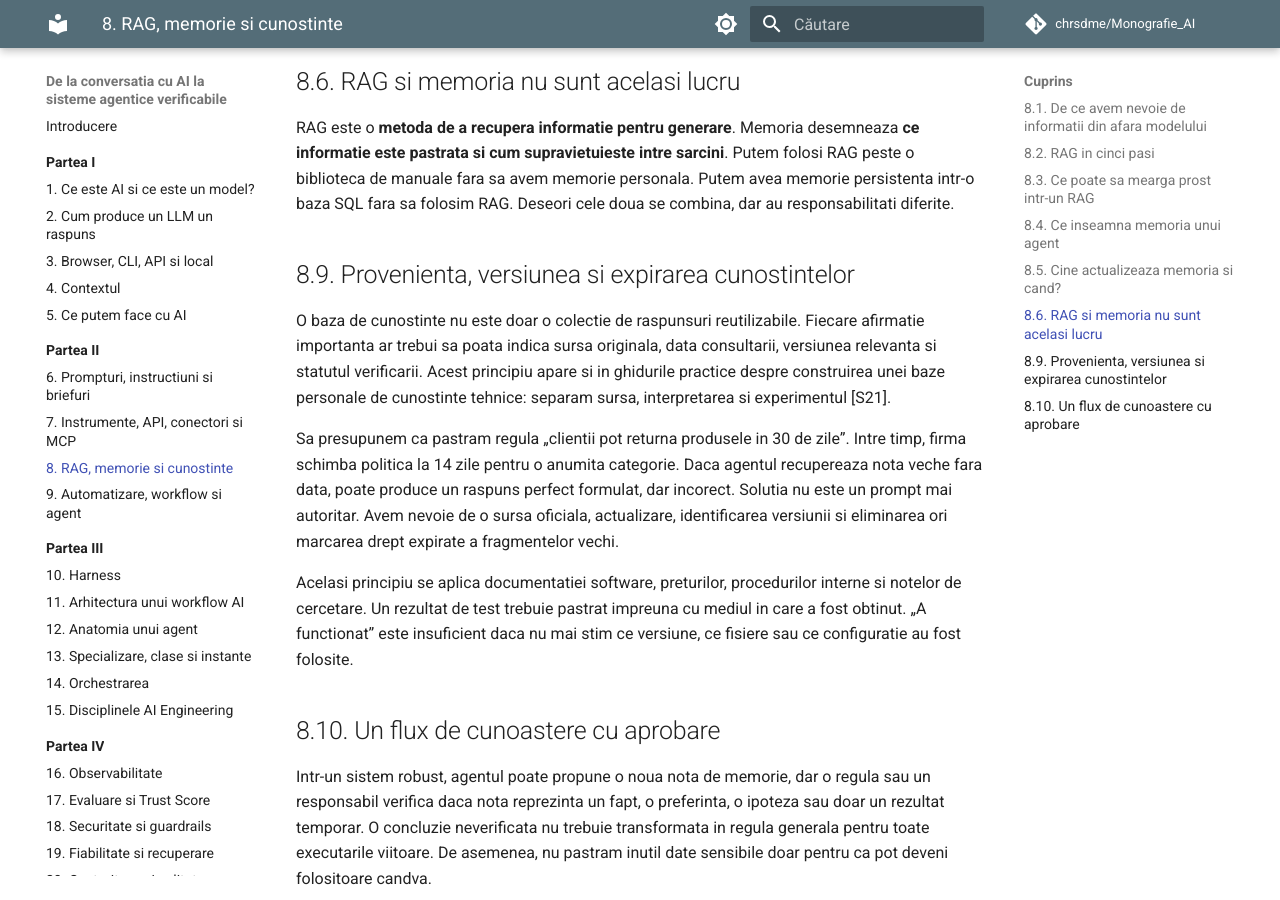
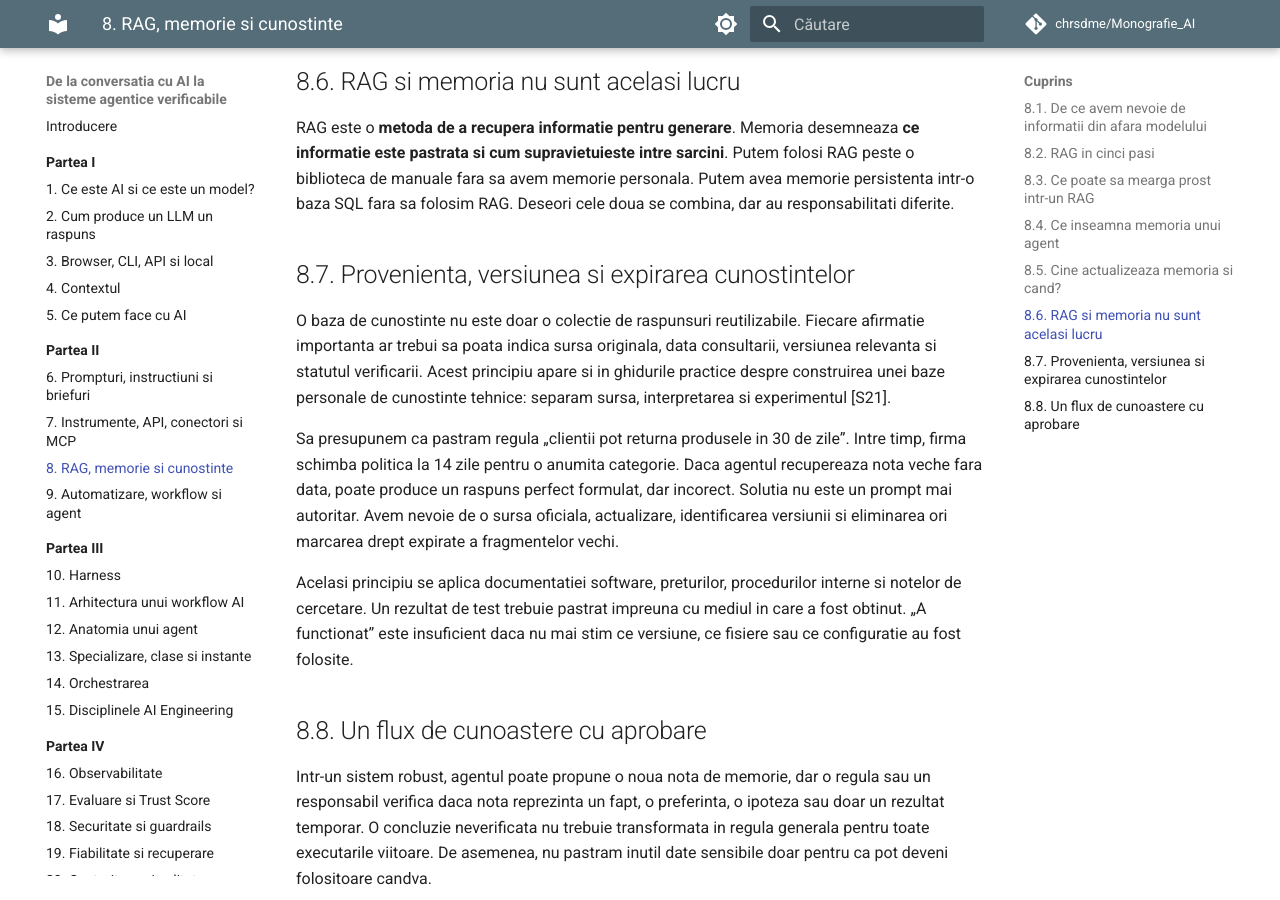
Before and after one commit to chrsdme/Monografie_AI, an MkDocs documentation site: the page built from wiki/partea-2/08-rag-memorie-cunostinte.md, in a window 1280 px wide and 900 px high, scrolled down 1886 px. Built offline with MkDocs 1.6.1 and Material for MkDocs 9.7.7, drawn with Linux system fonts in a browser that asks for light colours; comment, search, counter and statistics services are not loaded.

Commit message:
Sync chapter 8 with v1.1 source

```diff
--- a/wiki/partea-2/08-rag-memorie-cunostinte.md
+++ b/wiki/partea-2/08-rag-memorie-cunostinte.md
@@ -40,7 +40,7 @@ Un mecanism simplu poate salva la finalul unei sarcini doar deciziile aprobate s
 RAG este o **metoda de a recupera informatie pentru generare**. Memoria desemneaza **ce informatie este pastrata si cum supravietuieste intre sarcini**. Putem folosi RAG peste o biblioteca de manuale fara sa avem memorie personala. Putem avea memorie persistenta intr-o baza SQL fara sa folosim RAG. Deseori cele doua se combina, dar au responsabilitati diferite.
 
 
-## 8.9. Provenienta, versiunea si expirarea cunostintelor
+## 8.7. Provenienta, versiunea si expirarea cunostintelor
 
 O baza de cunostinte nu este doar o colectie de raspunsuri reutilizabile. Fiecare afirmatie importanta ar trebui sa poata indica sursa originala, data consultarii, versiunea relevanta si statutul verificarii. Acest principiu apare si in ghidurile practice despre construirea unei baze personale de cunostinte tehnice: separam sursa, interpretarea si experimentul [S21].
 
@@ -48,7 +48,7 @@ Sa presupunem ca pastram regula „clientii pot returna produsele in 30 de zile
 
 Acelasi principiu se aplica documentatiei software, preturilor, procedurilor interne si notelor de cercetare. Un rezultat de test trebuie pastrat impreuna cu mediul in care a fost obtinut. „A functionat” este insuficient daca nu mai stim ce versiune, ce fisiere sau ce configuratie au fost folosite.
 
-## 8.10. Un flux de cunoastere cu aprobare
+## 8.8. Un flux de cunoastere cu aprobare
 
 Intr-un sistem robust, agentul poate propune o noua nota de memorie, dar o regula sau un responsabil verifica daca nota reprezinta un fapt, o preferinta, o ipoteza sau doar un rezultat temporar. O concluzie neverificata nu trebuie transformata in regula generala pentru toate executarile viitoare. De asemenea, nu pastram inutil date sensibile doar pentru ca pot deveni folositoare candva.
 
```
Also changed, not shown: other parts of wiki/partea-2/08-rag-memorie-cunostinte.md (+1 -1 lines).
